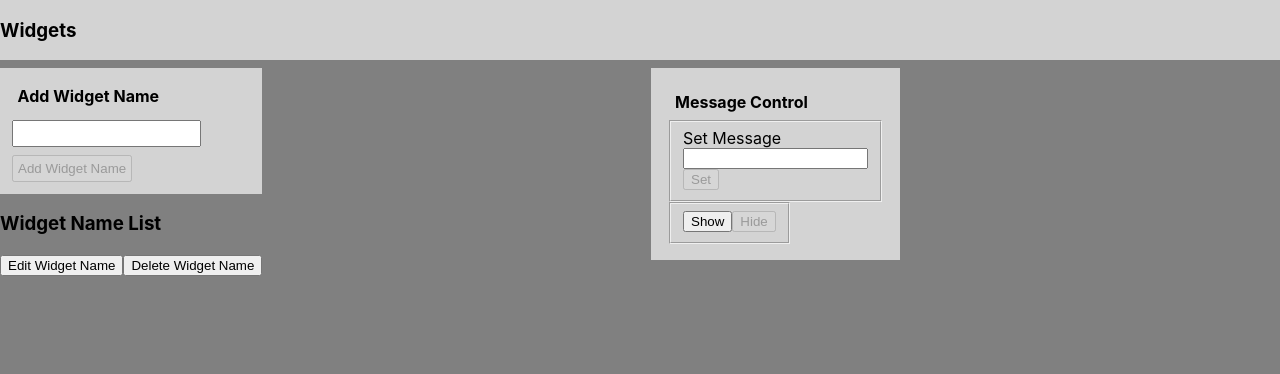
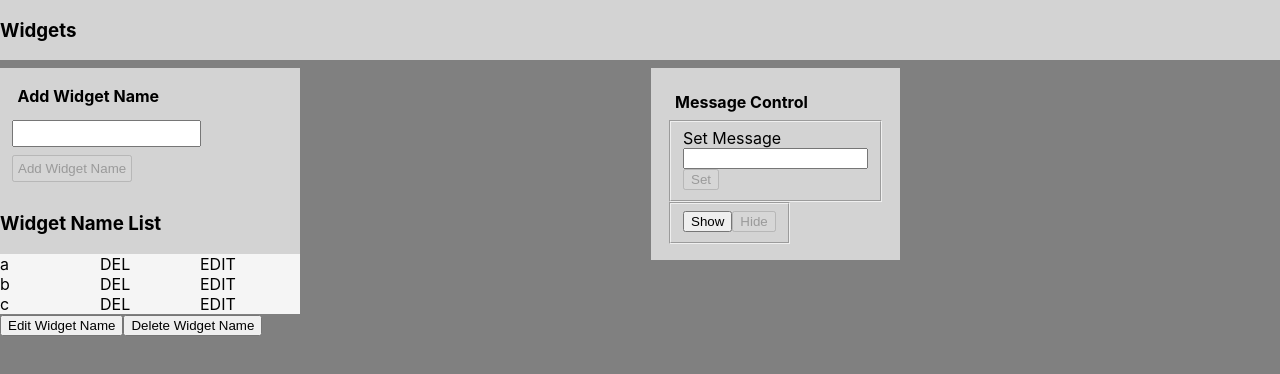
Before and after one commit to goatstone/min-hooks, a React app: page / in a window 1280 px wide. Shown: the top 374 px of the page. Built offline with nearby package versions, Linux system fonts and the light colour scheme.

Commit message:
add CSS for grid layout

```diff
--- /dev/null
+++ b/src/components/WidgetList.css
@@ -0,0 +1,7 @@
+article.widget-list {
+}
+article.widget-list .widget-list-grid{
+    display: grid;
+    grid-template-columns: 100px 100px 100px;
+    background: whitesmoke;
+}
--- a/src/components/WidgetList.tsx
+++ b/src/components/WidgetList.tsx
@@ -1,19 +1,26 @@
 import React from 'react'
 import { StoreContext, StoreContextInterface } from '../StoreContext'
+import './WidgetList.css'
 
 const WidgetList: React.FC = () => {
   const { state }: StoreContextInterface = React.useContext(StoreContext)
 
   return (
-    <ul>
-      {
-        state.widgetNames.map(el => (
-          <li key={`${el}${Math.random()}`}>
-            {el}
-          </li>
-        ))
-      }
-    </ul>
+    <article className="widget-list">
+      <div className="widget-list-grid">
+        {
+          state.widgetNames.map(el => (
+            <React.Fragment>
+              <div key={`${el}${Math.random()}`}>
+                {el}
+              </div>
+              <div>DEL</div>
+              <div>EDIT</div>
+            </React.Fragment>
+          ))
+        }
+      </div>
+    </article>
   )
 }
 
--- /dev/null
+++ b/src/components/WidgetListManage.css
@@ -0,0 +1,3 @@
+article.widget-list-manage {
+    background: lightgray;
+}
--- a/src/components/WidgetListManage.tsx
+++ b/src/components/WidgetListManage.tsx
@@ -1,7 +1,8 @@
 import React from 'react'
+import './WidgetListManage.css'
 
 const WidgetListManage: React.FC = ({ children } : any) => (
-  <article className="widget-manage">
+  <article className="widget-list-manage">
     {children}
   </article>
 )
--- a/src/state.ts
+++ b/src/state.ts
@@ -6,7 +6,7 @@ export interface StateInterface {
 }
 
 const defaultState = {
-  widgetNames: [],
+  widgetNames: ['a', 'b', 'c'],
   lastUpdate: '',
   isShowingMessage: false,
   message: '',
```
